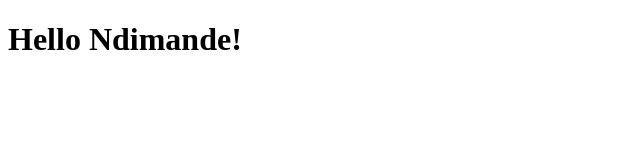
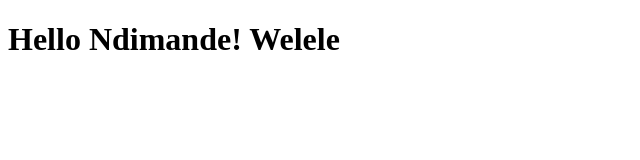
Before and after one commit to njabs18welele/web-test, a plain HTML site: page site/index.html in a window 1280 px wide. Shown: the whole page, without its empty margins (0-640 px from the left). Drawn offline with Linux system fonts and the light colour scheme.

Commit message:
Small addition to our page content

```diff
--- a/site/index.html
+++ b/site/index.html
@@ -7,7 +7,7 @@
 	<title> Hello Ndimande</title>
 </head>
 <body>
-<h1>Hello Ndimande!</h1>
+<h1>Hello Ndimande! Welele</h1>
 
 </body>
 </html>
```
